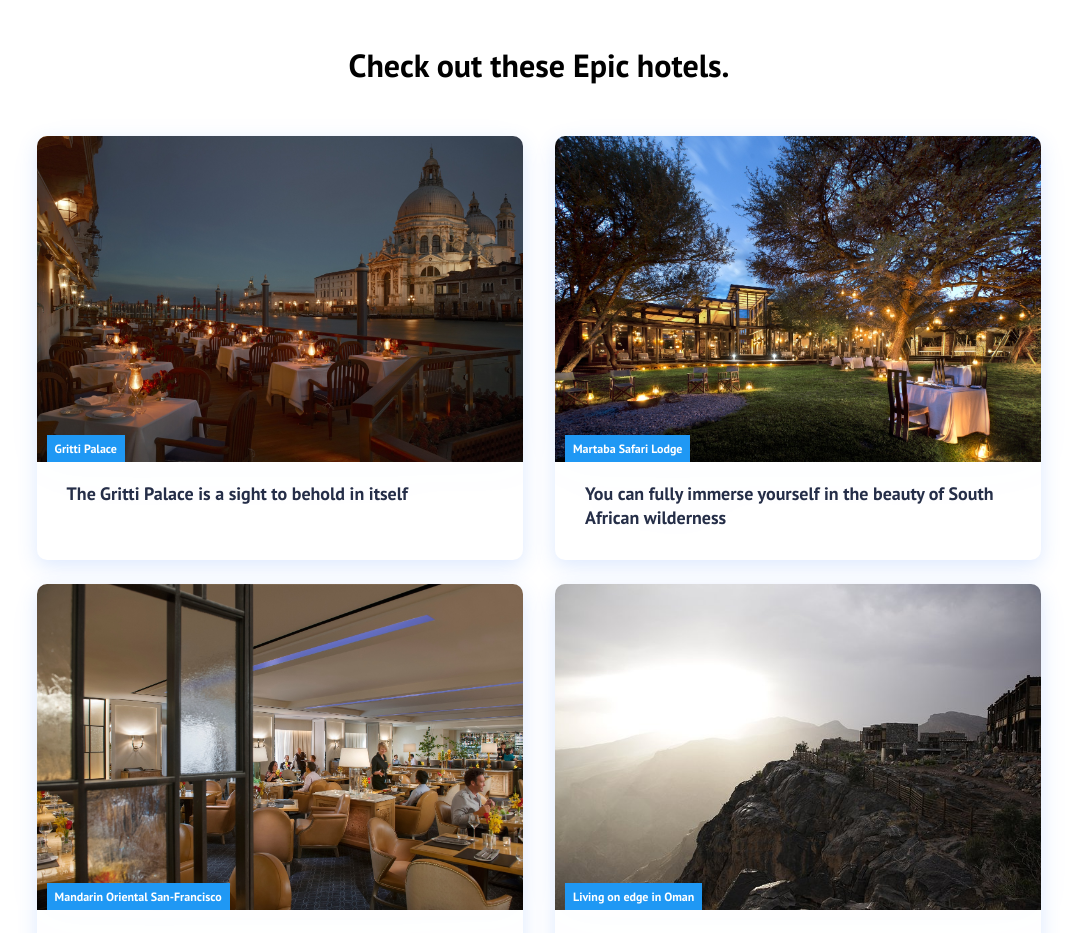
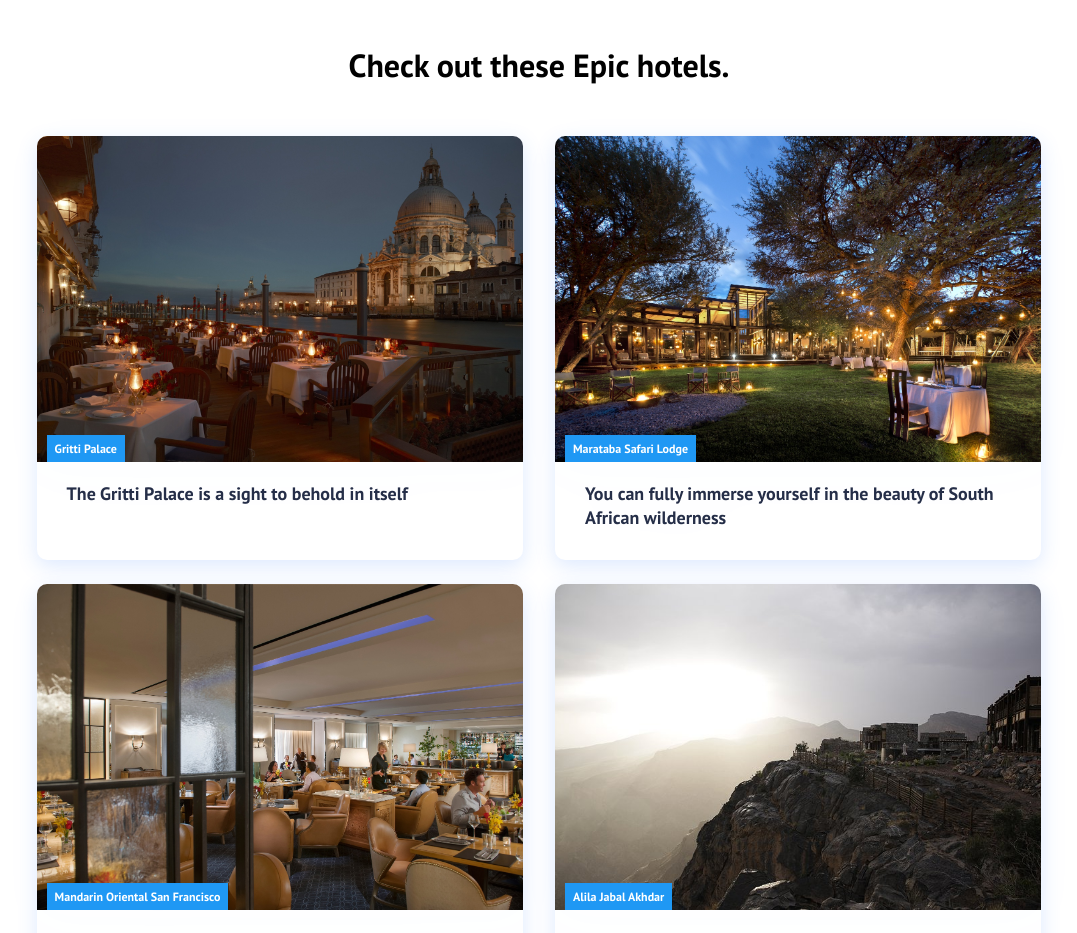
Before and after one commit to BarunBlog/Get-Easy-Hotel, a React (Create React App) app: page / in a window 1280 px wide. Shown: the part 900-1833 px from the top of the page, without its empty margins (101-1178 px from the left). Built offline with nearby package versions, Linux system fonts and the light colour scheme.

Commit message:
fixed styling issues of hotel pages

```diff
--- a/src/components/Cards.js
+++ b/src/components/Cards.js
@@ -11,6 +11,7 @@ const HotelData = [
         location: 'Venice, Italy',
         image1: 'images/Gritti_Palace.jpg',
         image2: 'images/hotel1.jpg',
+        text: 'The Gritti Palace is a sight to behold in itself',
         overView: `The Gritti Palace Venice is a 15th century palazzo located along Italy’s Grand Canal, looking across the water to Santa Maria della Salute, a gorgeous church, and to the Palazzo Venier dei Leoni, home to the Guggenheim Museum.All 61 rooms and 21 suites at the Gritti Palace are surely fit for royalty; with marble-clad bathrooms, stunning paintings, antiques and colorful, rich fabrics peppered throughout. Suites feature chandeliers and French doors. If you’re looking for a truly luxurious experience, book a stay in the Hemingway Presidential Suite, home to Ernest Hemingway’s very own club chair! Hemingway, who considered The Gritti Palace his home in Venice during the late 1940's and early 1950's, composed many passages of his novel "Across the River and Into the Trees," right on the premises.`,
         bookingPrice: 223,
     },
@@ -22,6 +23,7 @@ const HotelData = [
         location: 'Hartbeestfontein, South Africa',
         image1: 'images/martaba_safari_lodge.jpg',
         image2: 'images/hotel3.jpg',
+        text: 'You can fully immerse yourself in the beauty of South African wilderness',
         overView: `Visitors from around the globe have trekked to Africa for centuries to experience a genuine safari trip and observe the continent's amazing wildlife in its natural habitat. The Marakele National Park is among the most popular due to its incredible scenery, diverse wildlife, proximity to Johannesburg and because it is malaria-free. While the first visitors had to “rough it”, guests of the Marataba Safari Lodge experience the splendor of the private reserve in the comfort of five star accommodations. Situated only four hours from the capital city, the Marataba Safari Lodge feels far removed from the modern world. Set at the base of the Waterberg mountain range, the lodge blends into the natural environment as a beautiful extension of the landscape with breathtaking views. The open layout of the lodge invites in the sights and sounds of your beautiful surroundings. The lodge consists of 15 suites constructed from canvas and stone, each with its own deck where you can survey the expansive plains and meandering river. The interior décor of each suite is reminiscent of the most exclusive resorts, combining natural elements with contemporary design.`,
         bookingPrice: 337,
     },
@@ -33,6 +35,7 @@ const HotelData = [
         location: 'San Francisco, United States',
         image1: 'images/san-francisco-restaurant-brasserie.jpg',
         image2: 'images/Oia.jpg',
+        text: 'Discover different world in Mandarin Oriental',
         overView: `This hotel occupies the top 11 floors of the 48-floor 345 California Center building. The twin towers of the building are 45-degree angles relative to the rest of the building which makes for a dazzling – if trippy - stay.
 
         The vibe is distinctly oriental, borrowing themes from the best hotels of the Far East. The 40th floor features a Sky Deck with lashings of view including the Golden Gate Bridge, Coit Tower, and Alcatraz Island. This being San Francisco, some of the world’s best wines are never far away; you can choose from the hotel’s selection of over 600 wines or take your pick from the classic cocktail menu. Some of the rooms have terraces where you can take your breakfast in the morning. Relax in goose-down bedding and slip-on robes.`,
@@ -47,6 +50,7 @@ const HotelData = [
         location: 'OM, 621, Oman',
         image1: 'images/Alila_Jabal_Akhdar.jpg',
         image2: 'images/ColchuckLake.jpg',
+        text: 'Those high-elevation hotels, aren’t they just the best?',
         overView: `While Oman might not be the first place that pops into peoples' heads when they think about a luxurious vacation, it is soon about to change. The country is home to the magnificent Alila Jabal Akhdar resort in the Al Hajar Mountain range. The name Jabal Akhdar in Arabic stands for “The Green Mountain” in reference to the surrounding scenery.
 
         The hotel offers stunning views from the 5 star Juniper Restaurant that offers some of the most sumptuous meals you will ever experience. The menu is inspired by the “golden age of Arabic cuisine” and evolved to capture the influence of the Middle Eastern and Mediterranean trading through the ages.`,
@@ -55,43 +59,48 @@ const HotelData = [
 ];
 
 function Cards() {
+    const path = '/hotel'
+    const firstHalfOfHotels = HotelData.filter( (hotel, i) =>
+        i < HotelData.length / 2
+    );
+    const secondHalfOfHotels = HotelData.filter( (hotel, i) =>
+        i >= HotelData.length / 2
+    );
     return (
         <div className='cards'>
             <h1>Check out these Epic hotels.</h1>
             <div className='cards__container'>
                 <div className='cards__wrapper'>
                     <div className='cards__items'>
-                        <Carditem
-                            src='images/Gritti_Palace.jpg'
-                            text='The Gritti Palace is a sight to behold in itself'
-                            label='Gritti Palace'
-                            path='/hotel'
-                            data = {HotelData[0]}
-                        />
-                        <Carditem
-                            src='images/martaba_safari_lodge.jpg'
-                            text='You can fully immerse yourself in the beauty of South African wilderness'
-                            label='Martaba Safari Lodge'
-                            path='/hotel'
-                            data = {HotelData[1]}
-                        />
+                        {
+                            firstHalfOfHotels.map(item => (
+
+                                <Carditem
+                                    src = {item.image1}
+                                    text = {item.text}
+                                    label = {item.hotelName}
+                                    path = {path}
+                                    data = {item}
+                                    key = {item.hotelId}
+                                />
+                            ))
+                        }
+
                     </div>
 
                     <div className='cards__items'>
-                        <Carditem
-                            src='images/san-francisco-restaurant-brasserie.jpg'
-                            text='Discover different world in Mandarin Oriental'
-                            label='Mandarin Oriental San-Francisco'
-                            path='/hotel'
-                            data = {HotelData[2]}
-                        />
-                        <Carditem
-                            src='images/Alila_Jabal_Akhdar.jpg'
-                            text='Those high-elevation hotels, aren’t they just the best?'
-                            label='Living on edge in Oman'
-                            path='/hotel'
-                            data = {HotelData[3]}
-                        />
+                        {
+                            secondHalfOfHotels.map( item => (
+                                <Carditem
+                                    src = {item.image1}
+                                    text = {item.text}
+                                    label = {item.hotelName}
+                                    path = {path}
+                                    data = {item}
+                                    key = {item.hotelId}
+                                />
+                            ) )
+                        }
                     </div>
                 </div>
             </div>
--- a/src/components/Navbar.css
+++ b/src/components/Navbar.css
@@ -15,7 +15,7 @@
   justify-content: center;
   align-items: center;
   height: 80px;
-  max-width: 3690px;
+  max-width: 3700px;
 }
 
 .navbar-logo {
--- a/src/components/pages/About.css
+++ b/src/components/pages/About.css
@@ -6,6 +6,17 @@
     height: auto;
     min-height: 600px;
 
+}
+.aboutContainer p{
+    font-family: Georgia, 'Times New Roman', Times, serif;
+    font-size: 20px;
+}
+a{
+    text-decoration: none;
+    color: rgb(52, 162, 199);
+}
+h2{
+    margin-bottom: 10px;
 }
 .aboutContainer_inner{
     position: relative;
@@ -26,6 +37,7 @@
     width: 36%;
     height: auto;
     float: left;
+    margin-right: 4%;
 }
 
 .aboutContainer_inner2{
@@ -34,6 +46,7 @@
     width: 60%;
     height: auto;
     float: left;
+    margin-bottom: 20px;
 }
 
 .num-facts > p, .num-facts > span {
@@ -52,7 +65,12 @@
     }
     .aboutContainer_inner2{
         width: 100%;
-        height: 620px;
         float: none;
     }
 }
+
+@media screen and (max-width: 700px) {
+    .aboutContainer_inner1{
+        height: 100px;
+    }
+}
--- a/src/components/pages/About.js
+++ b/src/components/pages/About.js
@@ -18,13 +18,13 @@ export default function About() {
 
                     <div className="aboutContainer_inner2">
                         <p>When it comes to both our product and our organization, we are at the forefront of innovation. We are curious, enthusiastic and driven by the desire to exceed our users’ expectations.</p>
-                        <a href="/about-us">Read more about who we are</a>
-                        <br/>
+                        <a href="/about-us">Read more about who we are <i className="fas fa-long-arrow-alt-right"></i></a>
+                        <br/><br/>
                         <div className="col g-1of1 g2-3of4 g2-offset-1of4 p_cell no-padding-left no-padding-bottom class-facts">
                             <div className="row">
                                 <div className="col g-1of2 g1-1of4 g2-1of5 num-facts">
                                     <hr/>
-                                    <p>Hotels &amp; Alternative Accommodation</p>
+                                    <p>Hotels &amp; Alternative rooms</p>
                                     <span><p className="num-facts_p">5m+</p></span>
                                 </div>
                                 <div className="col g-1of2 g1-1of4 g2-1of5 num-facts">
@@ -39,9 +39,9 @@ export default function About() {
                             </div>
                         </div>
                         <br/>
-                        <h3>Our Culture and Values</h3>
-                        <p>At Get Easy Hotel, we’re a little unconventional. We are a team of entrepreneurs, powered by a shared passion to stay ahead of the game. We are a diverse, inquisitive and versatile team of 90 different nationalities, who come together to work towards one common goal.</p>
-                        <a href="/about-us">Learn more about our culture and values</a>
+                        <h2>Our Culture and Values</h2>
+                        <p>At Get Easy Hotel, we’re a little unusual. We are a team of traders, powered by a shared passion to stay ahead of the game. We are a diverse, inquisitive and versatile team of 90 different nationalities, who come together to work towards one common goal.</p>
+                        <a href="/about-us">Learn more about our culture and values <i className="fas fa-long-arrow-alt-right"></i></a>
             </div>
                     </div>
                 </div>
--- a/src/components/pages/Hotel.css
+++ b/src/components/pages/Hotel.css
@@ -3,7 +3,7 @@
     margin: 0 auto;
     width: 100%;
     height: auto;
-    min-height: 800px;
+    min-height: 35vw;
 }
 
 .hotel_container_inner{
--- a/src/components/pages/Hotels.css
+++ b/src/components/pages/Hotels.css
@@ -3,7 +3,7 @@
     margin: 0 auto;
     width: 100%;
     height: auto;
-    min-height: 700px;
+    min-height: 75vw;
     overflow: hidden;
 }
 
```
Also changed, not shown: package.json (+5 -7 lines), 1 other file (tests, documents, lock files or other folders).
